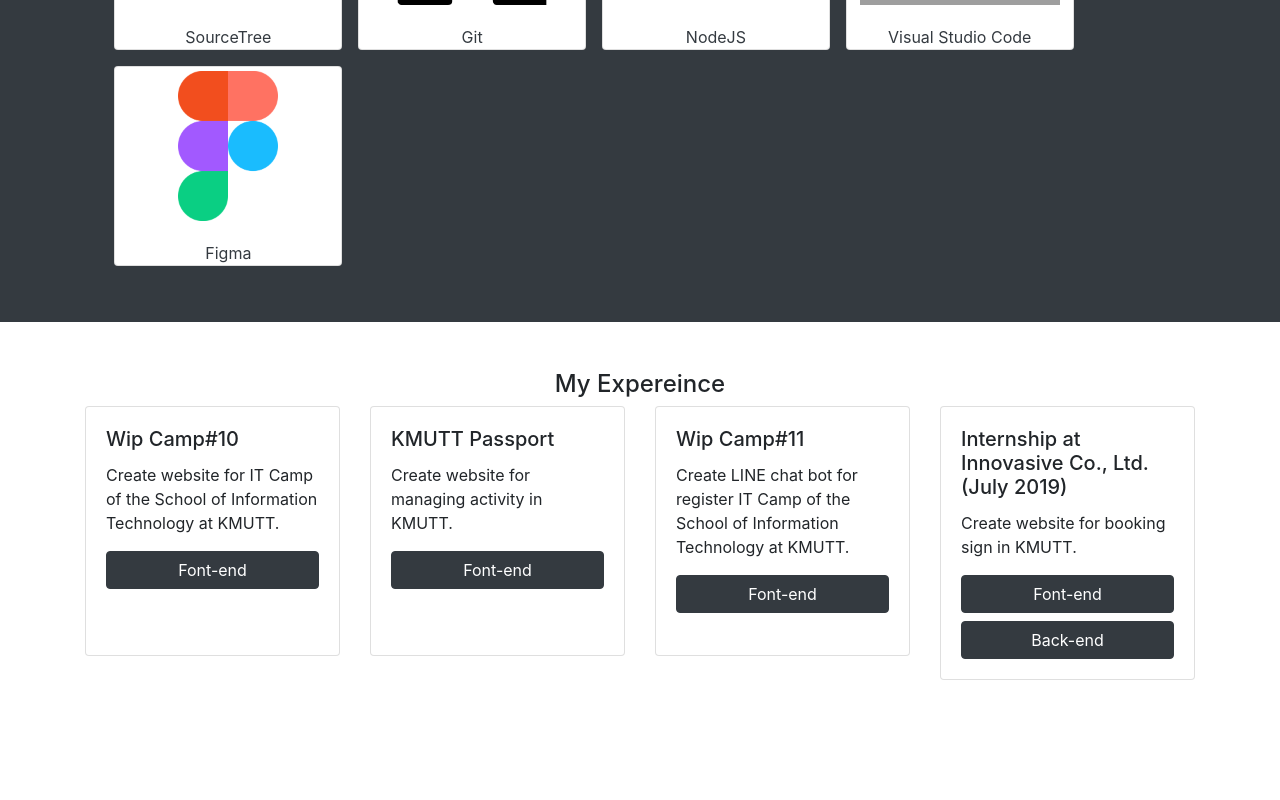
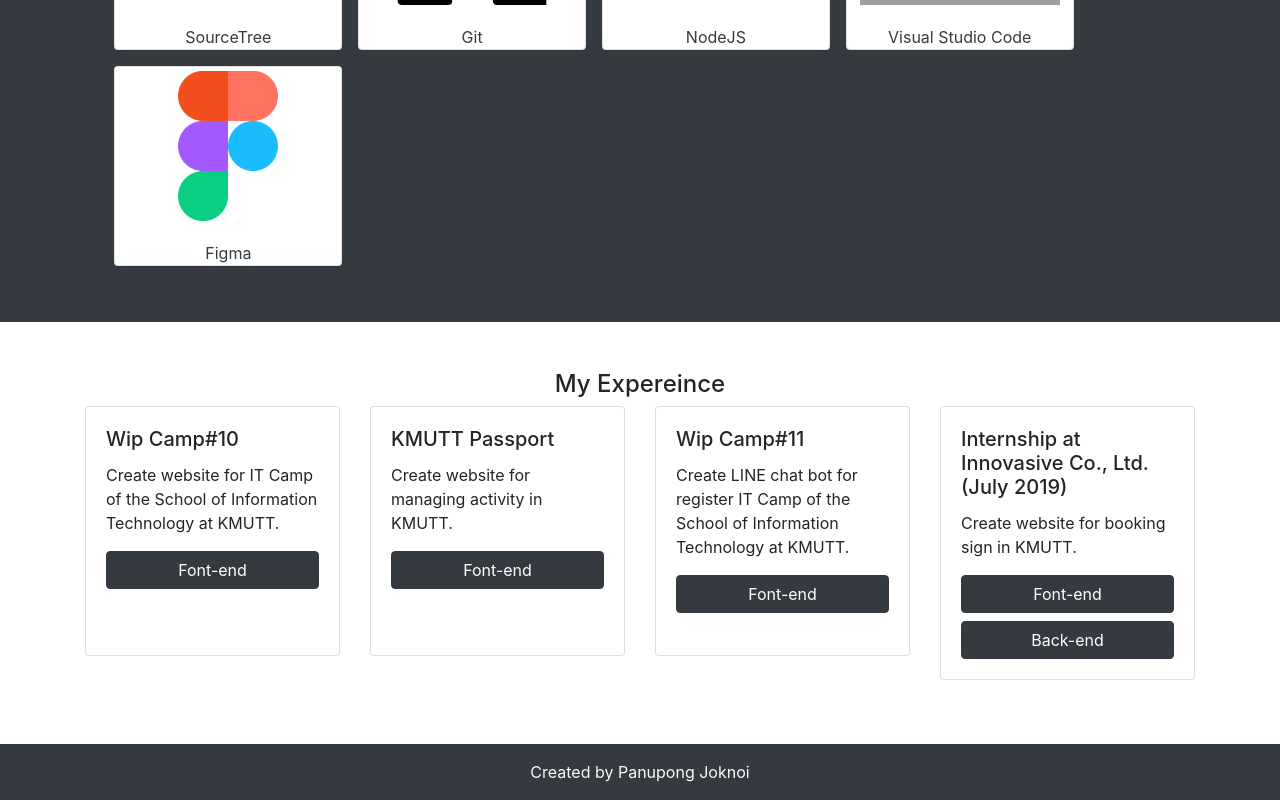
Before and after one commit to panupongjkn/portfolio, a React (Create React App) app: page / in a window 1280 px wide. Shown: the part 1583-2383 px from the top of the page. Before the commit the page ends 2327 px from the top, so only its background shows below. Built offline with nearby package versions, Linux system fonts and the light colour scheme; grey boxes are pictures that could not be loaded.

Commit message:
[UPDATE] add component footer

```diff
--- a/src/App.js
+++ b/src/App.js
@@ -4,6 +4,7 @@ import Navbar from './Components/Navbar'
 import Profile from './Components/Profile'
 import Technical from './Components/Technical'
 import Expereince from './Components/Expereince'
+import Footer from './Components/Footer'
 
 class App extends React.Component {
   render() {
@@ -73,6 +74,7 @@ class App extends React.Component {
         <div className='container py-5'>
           <Expereince expereinces={profile.expereinces} />
         </div>
+        <Footer name={profile.name}/>
       </div>
     );
   }
```
